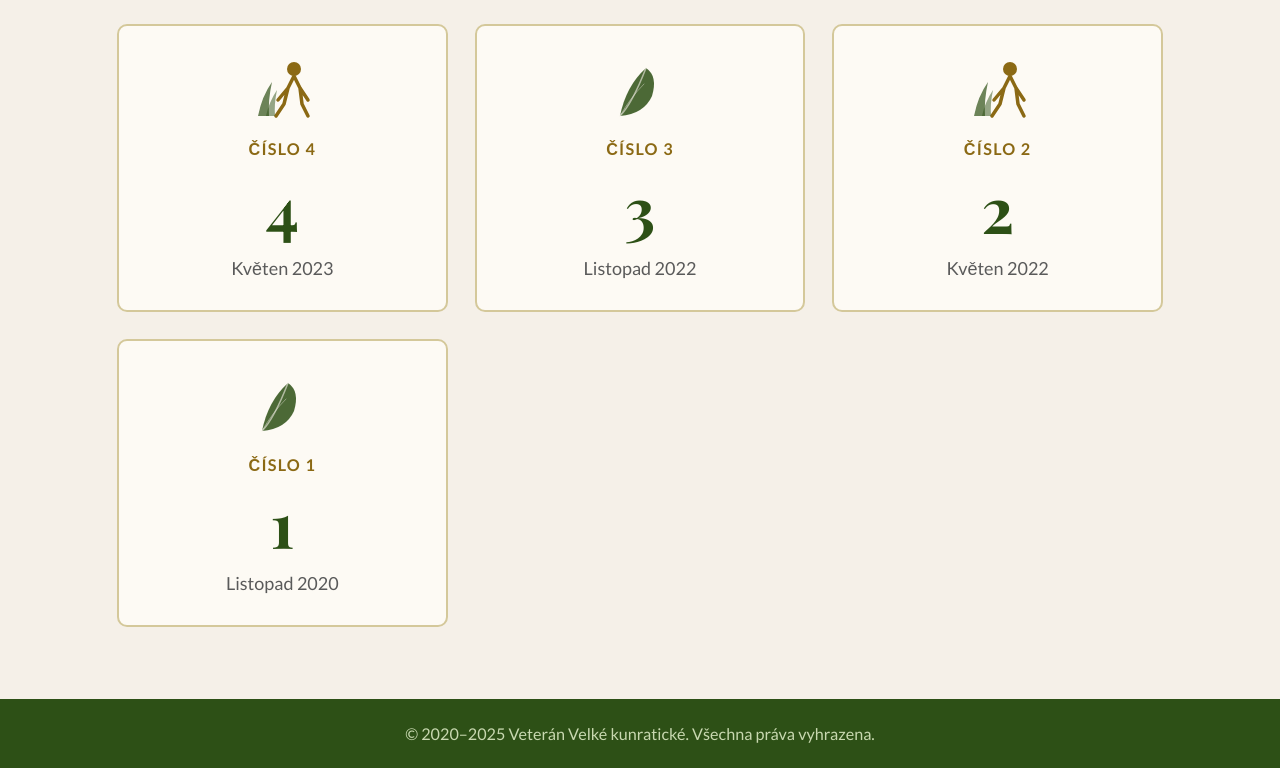
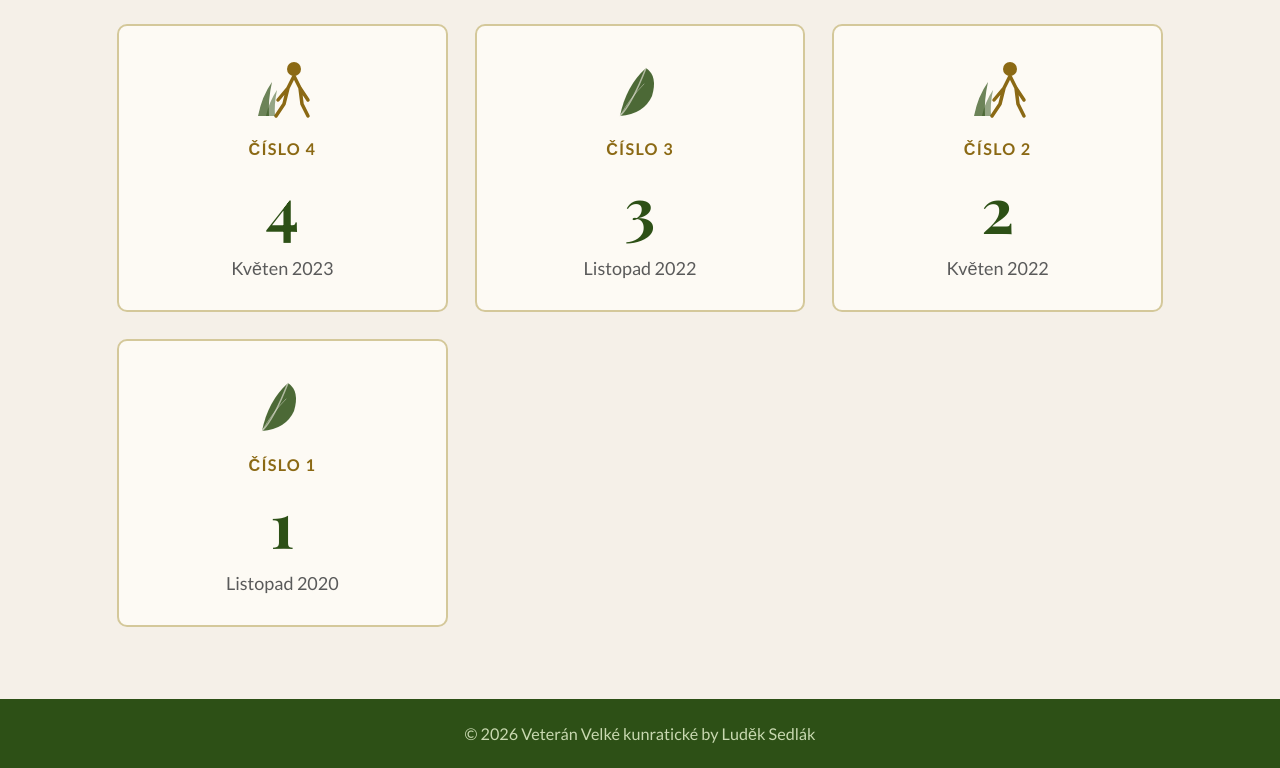
Before and after one commit to alesmarkvart/veteran-vk, a website built with webpack: page index.html in a window 1280 px wide. Shown: the part 968-1736 px from the top of the page. Built offline with nearby package versions, Linux system fonts and the light colour scheme; a web font is replaced by a local one.

Commit message:
Patička: aktualizace textu na 2026 by Luděk Sedlák

```diff
--- a/index.html
+++ b/index.html
@@ -58,7 +58,7 @@
 
   <!-- ===== ZÁPATÍ ===== -->
   <footer class="site-footer" role="contentinfo">
-    <p>&copy; 2020–2025 Veterán Velké kunratické. Všechna práva vyhrazena.</p>
+    <p>&copy; 2026 Veterán Velké kunratické by Luděk Sedlák</p>
   </footer>
 
   <!-- ===== ČTENÁŘ – fullscreen scrollovatelný dokument ===== -->
```
